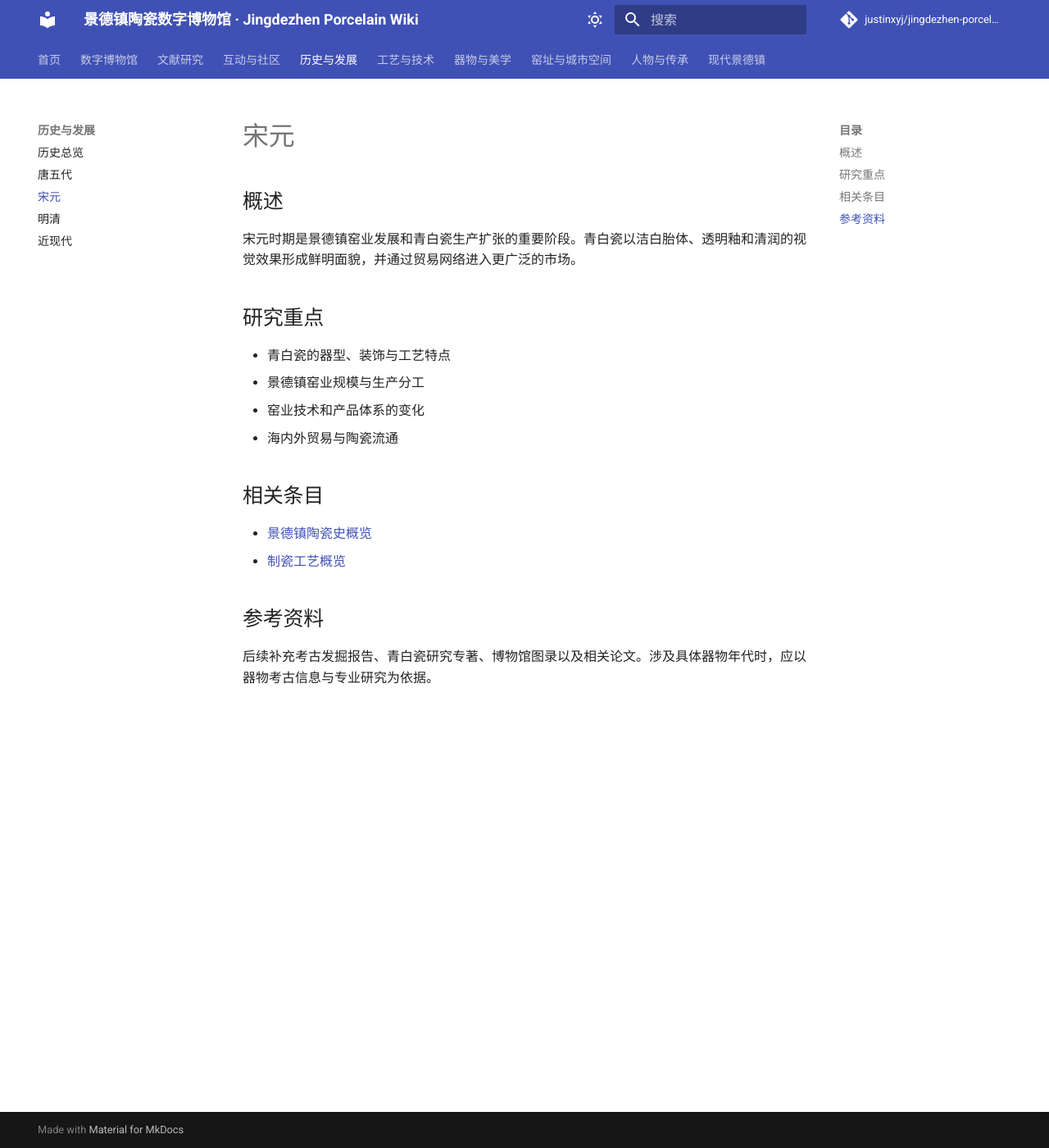
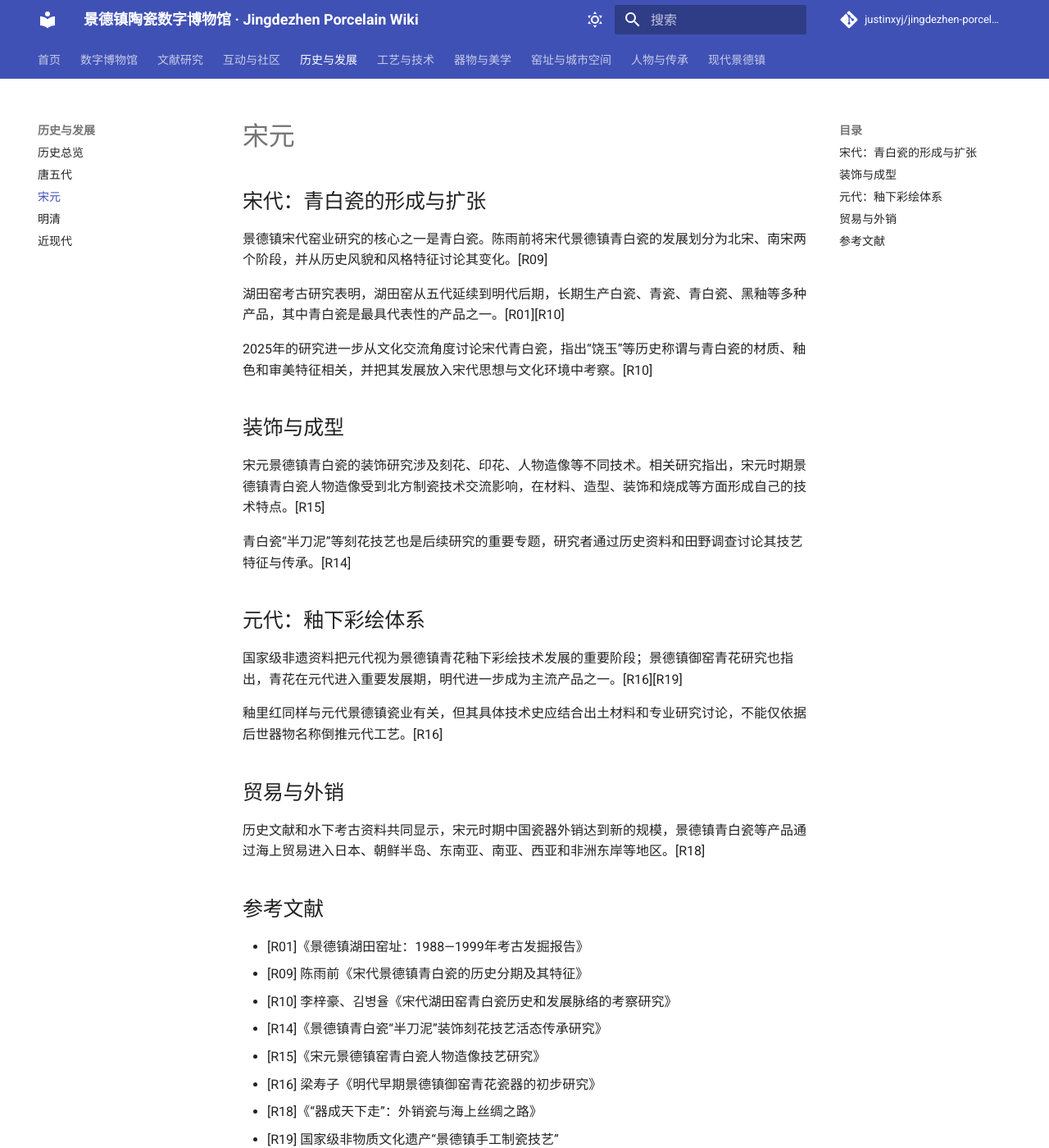
Before and after one commit to justinxyj/jingdezhen-porcelain-wiki, an MkDocs documentation site: the page built from docs/history/song-yuan.md, in a window 1280 px wide and 1400 px high. Shown: the whole window at 82% size. Built offline with MkDocs 1.6.1 and Material for MkDocs 9.7.7, drawn with Linux system fonts in a browser that asks for light colours; a script that is not in the unit is left out; comment, search, counter and statistics services are not loaded.

Commit message:
docs: expand Song and Yuan history from sources

```diff
--- a/docs/history/song-yuan.md
+++ b/docs/history/song-yuan.md
@@ -1,21 +1,36 @@
 # 宋元
 
-## 概述
+## 宋代：青白瓷的形成与扩张
 
-宋元时期是景德镇窑业发展和青白瓷生产扩张的重要阶段。青白瓷以洁白胎体、透明釉和清润的视觉效果形成鲜明面貌，并通过贸易网络进入更广泛的市场。
+景德镇宋代窑业研究的核心之一是青白瓷。陈雨前将宋代景德镇青白瓷的发展划分为北宋、南宋两个阶段，并从历史风貌和风格特征讨论其变化。[R09]
 
-## 研究重点
+湖田窑考古研究表明，湖田窑从五代延续到明代后期，长期生产白瓷、青瓷、青白瓷、黑釉等多种产品，其中青白瓷是最具代表性的产品之一。[R01][R10]
 
-- 青白瓷的器型、装饰与工艺特点
-- 景德镇窑业规模与生产分工
-- 窑业技术和产品体系的变化
-- 海内外贸易与陶瓷流通
+2025年的研究进一步从文化交流角度讨论宋代青白瓷，指出“饶玉”等历史称谓与青白瓷的材质、釉色和审美特征相关，并把其发展放入宋代思想与文化环境中考察。[R10]
 
-## 相关条目
+## 装饰与成型
 
-- [景德镇陶瓷史概览](README.md)
-- [制瓷工艺概览](../craft/README.md)
+宋元景德镇青白瓷的装饰研究涉及刻花、印花、人物造像等不同技术。相关研究指出，宋元时期景德镇青白瓷人物造像受到北方制瓷技术交流影响，在材料、造型、装饰和烧成等方面形成自己的技术特点。[R15]
 
-## 参考资料
+青白瓷“半刀泥”等刻花技艺也是后续研究的重要专题，研究者通过历史资料和田野调查讨论其技艺特征与传承。[R14]
 
-后续补充考古发掘报告、青白瓷研究专著、博物馆图录以及相关论文。涉及具体器物年代时，应以器物考古信息与专业研究为依据。
+## 元代：釉下彩绘体系
+
+国家级非遗资料把元代视为景德镇青花釉下彩绘技术发展的重要阶段；景德镇御窑青花研究也指出，青花在元代进入重要发展期，明代进一步成为主流产品之一。[R16][R19]
+
+釉里红同样与元代景德镇瓷业有关，但其具体技术史应结合出土材料和专业研究讨论，不能仅依据后世器物名称倒推元代工艺。[R16]
+
+## 贸易与外销
+
+历史文献和水下考古资料共同显示，宋元时期中国瓷器外销达到新的规模，景德镇青白瓷等产品通过海上贸易进入日本、朝鲜半岛、东南亚、南亚、西亚和非洲东岸等地区。[R18]
+
+## 参考文献
+
+- [R01]《景德镇湖田窑址：1988—1999年考古发掘报告》
+- [R09] 陈雨前《宋代景德镇青白瓷的历史分期及其特征》
+- [R10] 李梓豪、김병율《宋代湖田窑青白瓷历史和发展脉络的考察研究》
+- [R14]《景德镇青白瓷“半刀泥”装饰刻花技艺活态传承研究》
+- [R15]《宋元景德镇窑青白瓷人物造像技艺研究》
+- [R16] 梁寿子《明代早期景德镇御窑青花瓷器的初步研究》
+- [R18]《“器成天下走”：外销瓷与海上丝绸之路》
+- [R19] 国家级非物质文化遗产“景德镇手工制瓷技艺”
```
